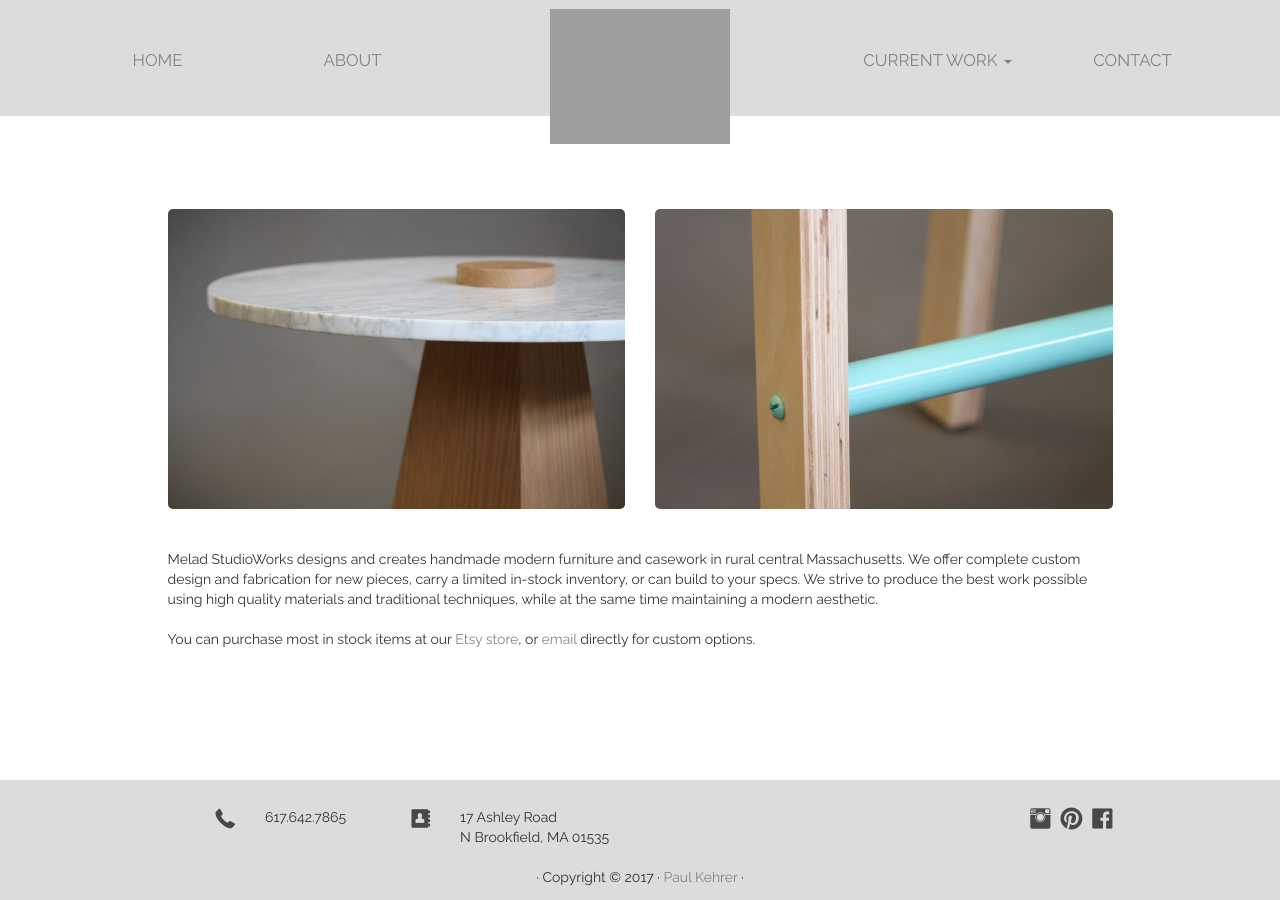
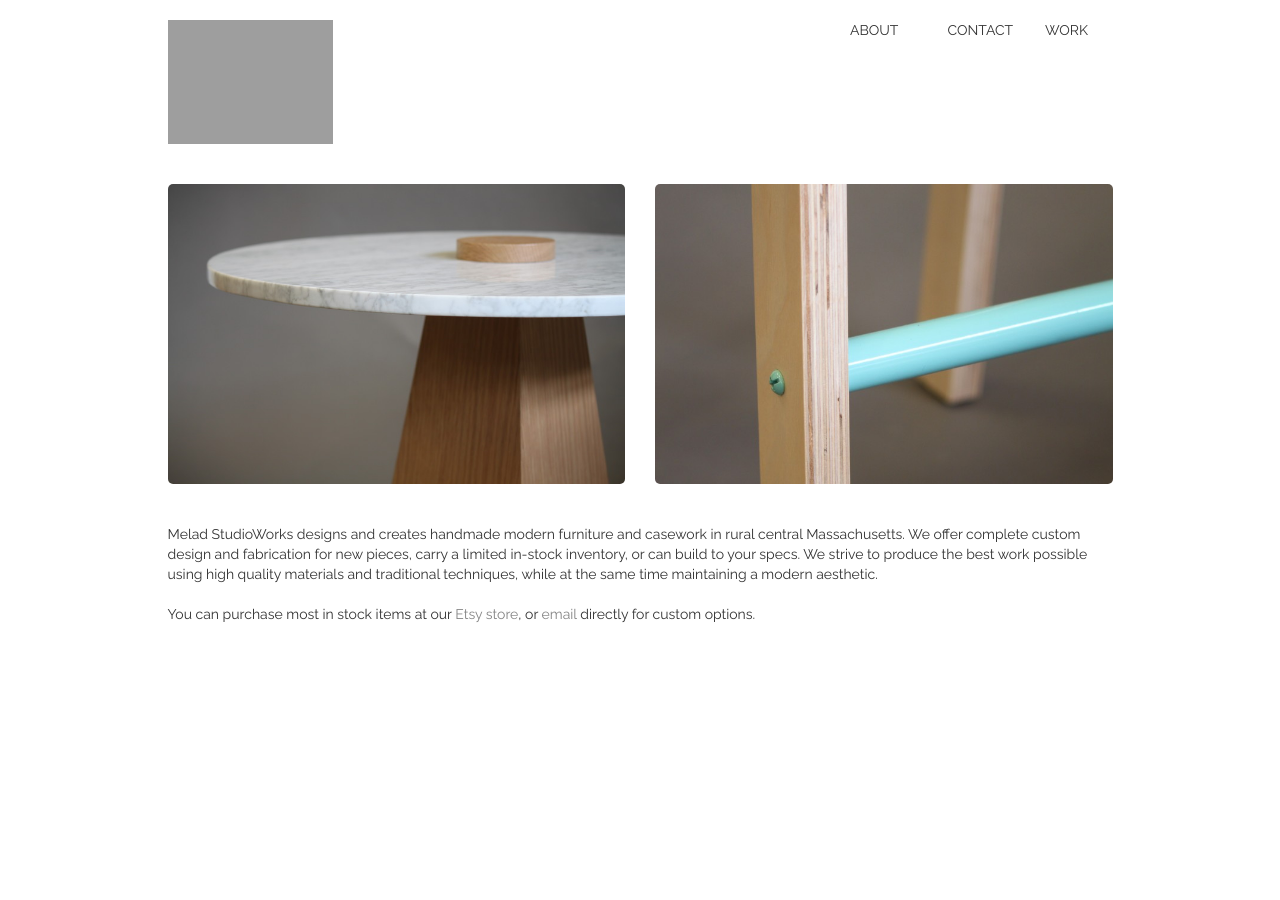
Before and after one commit to pkehrer/meladstudioworks_site, a Jekyll site: the page built from pages/home.html, in a window 1280 px wide. Built offline with Jekyll 4.4.1, drawn with Linux system fonts in a browser that asks for light colours.

Commit message:
New layout

```diff
--- a/_layouts/default.html
+++ b/_layouts/default.html
@@ -21,79 +21,24 @@
 </head>
 
 <body>
-    <div class="nav-background"></div>
+    <div class="container">
+        <div class="row" style="margin-top:20px">
+            <div class="col-lg-2 col-lg-offset-1">
+                <img class="logo" src="{{site.github.url}}/img/logo.png" style="width:100%" />
 
-    <div class="container page-wrap">
-
-    <div class="row nav-row">
-
-        <div class="col-lg-2 nav-item"><a class="" href="{{site.github.url}}/">HOME</a></div>
-
-        <div class="col-lg-2 nav-item"><a class="" href="{{site.github.url}}/about">ABOUT</a></div>
-
-        <div class="col-lg-4">
-            <img class="logo" src="{{site.github.url}}/img/logo.png"></img>
-        </div>
-
-        <div class="dropdown col-lg-2 nav-item">
-                    <a type="button"
-                         id="dropdownMenu"
-                         data-toggle="dropdown"
-                         class="dropdown-toggle">
-                        CURRENT WORK
-                        <span class="caret"></span>
-                    </a>
-                    <ul class="dropdown-menu" aria-labelledby="dropdownMenu">
-                        <li><a href="{{site.github.url}}/category/low-tables">Low Tables</a></li>
-                        <li><a href="{{site.github.url}}/category/seating">Seating</a></li>
-                        <li><a href="{{site.github.url}}/category/storage">Storage</a></li>
-                        <li><a href="{{site.github.url}}/category/tabletop">Tabletop</a></li>
-                    </ul>
-        </div>
-        <div class="col-lg-2 nav-item"><a href="{{site.github.url}}/contact">CONTACT</a></div>
-    </div>
-    <div class="container-spacer"></div>
-    {{ content }}
-    <div class="container-spacer"></div>
-    </div>
-
-    <footer class="site-footer">
-        <div class="container footer-content">
-
-            <div class="row">
-                <div class="col-lg-1 col-lg-offset-1">
-                    <i class="fi-telephone pull-right"></i>
-                </div>
-                <div class="col-lg-1 footer-icon-label">
-                    617.642.7865
-                </div>
-                <div class="col-lg-1">
-                    <i class="fi-address-book pull-right"></i>
-                </div>
-                <div class="col-lg-3 footer-icon-label">
-                    17 Ashley Road <br/>
-                    N Brookfield, MA 01535
-                </div>
-                <div class="col-lg-4 footer-social">
-                    <a href="https://www.facebook.com/MeladStudioWorks" target="_blank" class="pull-right">
-                        <i class="fi-social-facebook"></i>
-                    </a>
-                    <a href="http://pinterest.com/meladstudiowrks/" target="_blank" class="pull-right">
-                        <i class="fi-social-pinterest"></i>
-                    </a>
-                    <a href="https://www.instagram.com/meladstudioworks/" target="_blank" class="pull-right">
-                        <i class="fi-social-instagram"></i>
-                    </a>
-                </div>
             </div>
-
-            <div class="footer-copyright">
-                · Copyright © 2017 ·
-                <a href="mailto:paulhkehrer@gmail.com" target="_blank">Paul Kehrer</a>
-                ·
+            <div class="col-lg-1 col-lg-offset-5">
+                <span>ABOUT</span>
+            </div>
+            <div class="col-lg-1">
+                <span>CONTACT</span>
+            </div>
+            <div class="col-lg-1">
+                <span>WORK</span>
             </div>
         </div>
-    </footer>
+{{ content }}
 
+    </div>
 </body>
 </html>
```
Also changed, not shown: _layouts/default2.html (added, +99 -0 lines).
